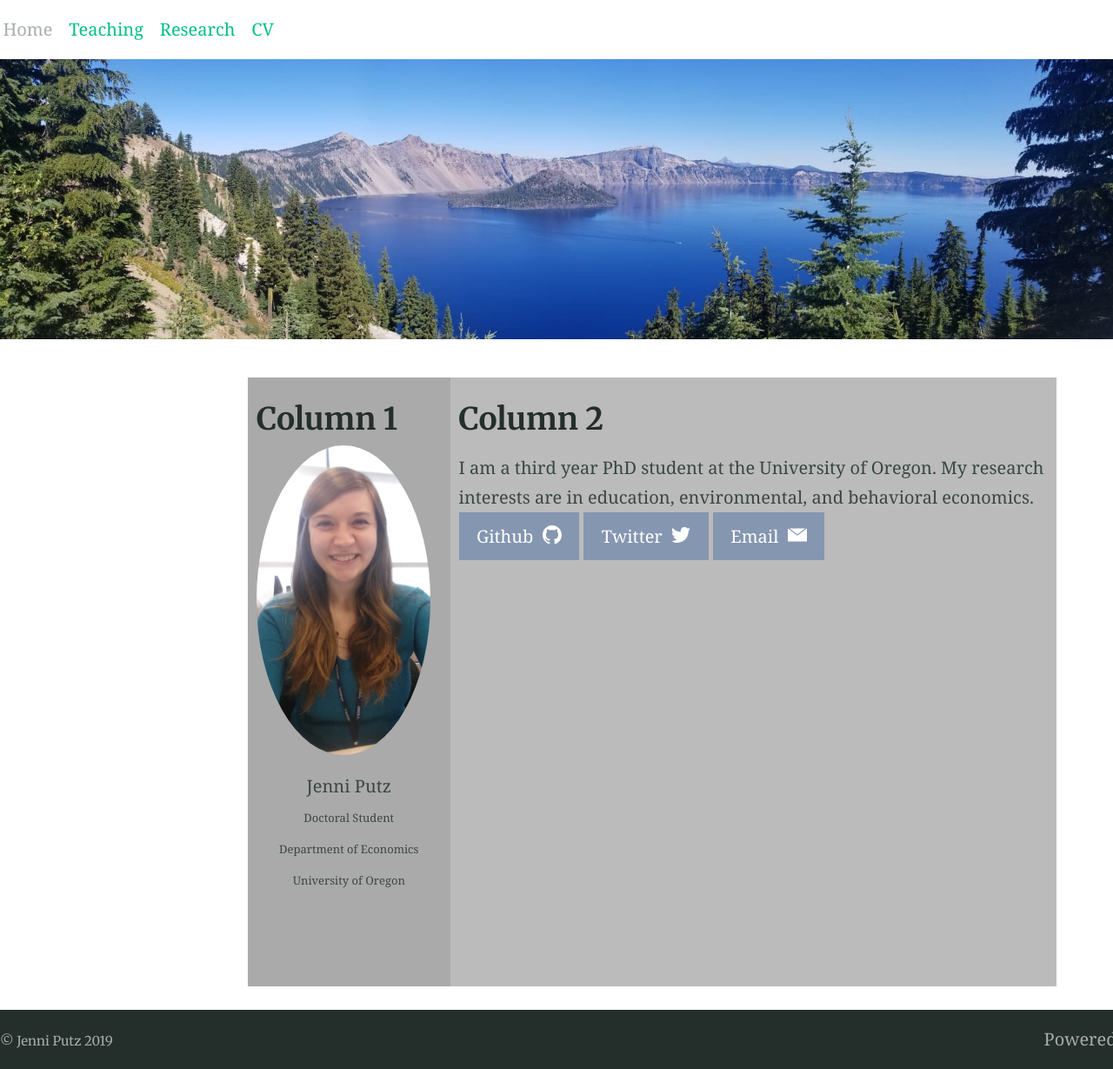
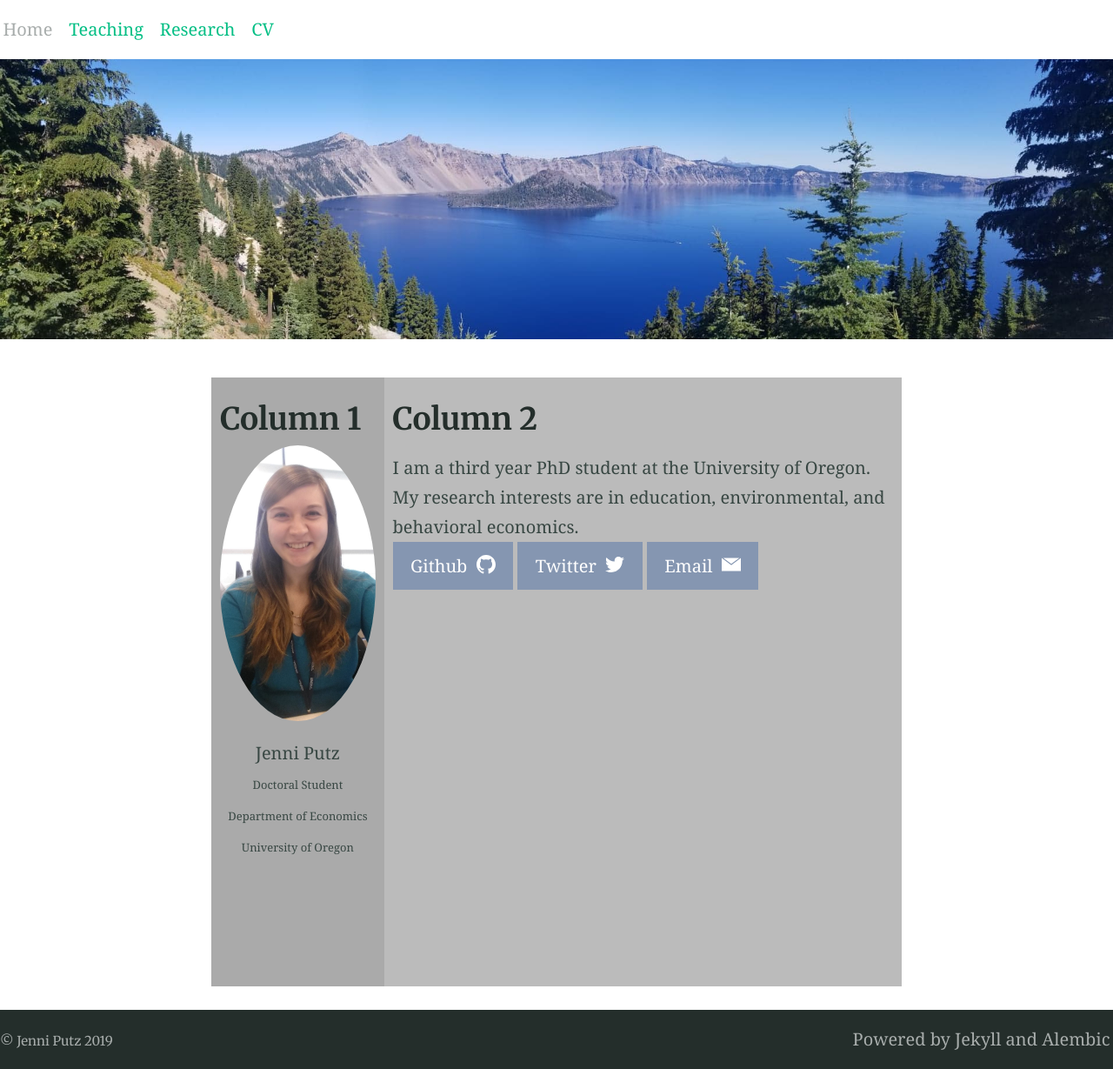
Before and after one commit to jenni-putz/1jenni-putz.github.io, a Jekyll site: the page built from index.md, in a window 1280 px wide. Shown: the whole page at 87% size. Built offline with Jekyll 4.4.1, drawn with Linux system fonts in a browser that asks for light colours; our own code applies the rules of GitHub Pages for plain Markdown files.

Commit message:
Update _theme.scss

```diff
--- a/_sass/_theme.scss
+++ b/_sass/_theme.scss
@@ -9,8 +9,8 @@ body {
 }
 
 .container {
-  width: 150%;
-  max-width: 1500px;
+  width: 100%;
+  max-width: 2000px;
   margin: 0 auto;
 }
 
```
